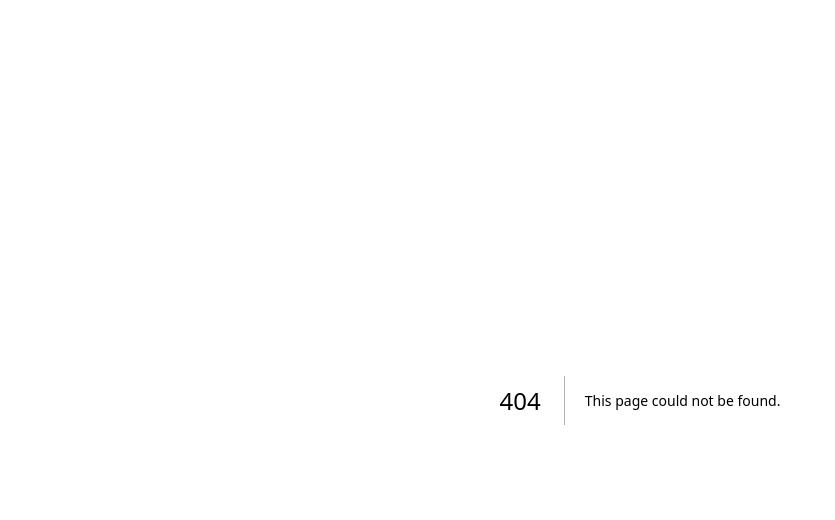
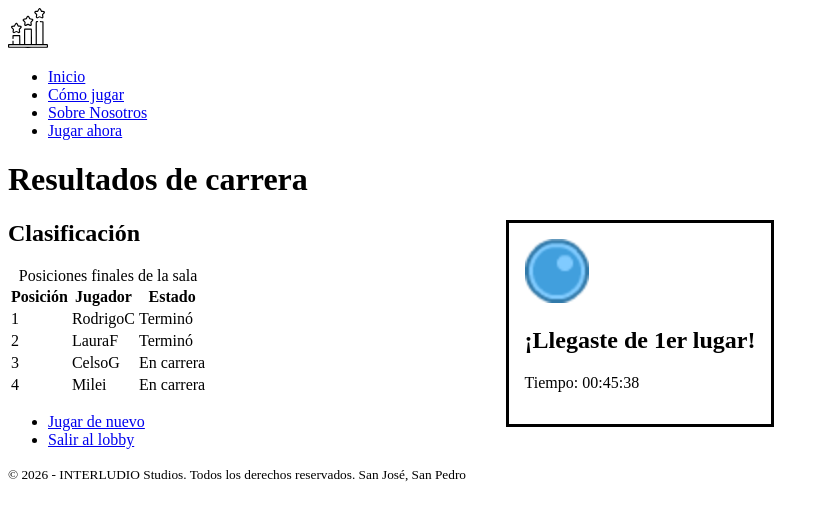
Before and after one commit to Jason-Montenegro/proyecto-C12989-C4F588-C4H386, a Next.js app in the folder frontend/: page /results in a window 1280 px wide. Before the commit this address had no page. Shown: the top 520 px of the page, without its empty margins (0-835 px from the left). Built offline with nearby package versions, Linux system fonts and the light colour scheme.

Commit message:
feat(results): add results page with winner dialog and standings

```diff
--- /dev/null
+++ b/frontend/src/app/(main)/results/page.tsx
@@ -0,0 +1,66 @@
+import Link from "next/link";
+import Image from "next/image";
+import ganador from "@/../public/assets/jugador_azul.png";
+
+export default function ResultsPage() {
+  return (
+    <main>
+      <h1>Resultados de carrera</h1>
+
+      <dialog open aria-labelledby="ganador">
+        <Image src={ganador} width={64} height={64} alt="Avatar de RodrigoC" />
+        <h2 id="ganador">¡Llegaste de 1er lugar!</h2>
+        <p>
+          Tiempo: <time dateTime="PT45.38S">00:45:38</time>
+        </p>
+      </dialog>
+
+      <section aria-labelledby="clasificacion">
+        <h2 id="clasificacion">Clasificación</h2>
+        <table>
+          <caption>Posiciones finales de la sala</caption>
+          <thead>
+            <tr>
+              <th scope="col">Posición</th>
+              <th scope="col">Jugador</th>
+              <th scope="col">Estado</th>
+            </tr>
+          </thead>
+          <tbody>
+            <tr>
+              <td>1</td>
+              <td>RodrigoC</td>
+              <td>Terminó</td>
+            </tr>
+            <tr>
+              <td>2</td>
+              <td>LauraF</td>
+              <td>Terminó</td>
+            </tr>
+            <tr>
+              <td>3</td>
+              <td>CelsoG</td>
+              <td>En carrera</td>
+            </tr>
+            <tr>
+              <td>4</td>
+              <td>Milei</td>
+              <td>En carrera</td>
+            </tr>
+          </tbody>
+        </table>
+      </section>
+
+      <nav aria-label="Opciones después de la carrera">
+        <ul>
+          <li>
+            <Link href="/ingame">Jugar de nuevo</Link>
+          </li>
+          <li>
+            <Link href="/lobby">Salir al lobby</Link>
+          </li>
+        </ul>
+      </nav>
+    </main>
+  );
+}
```
